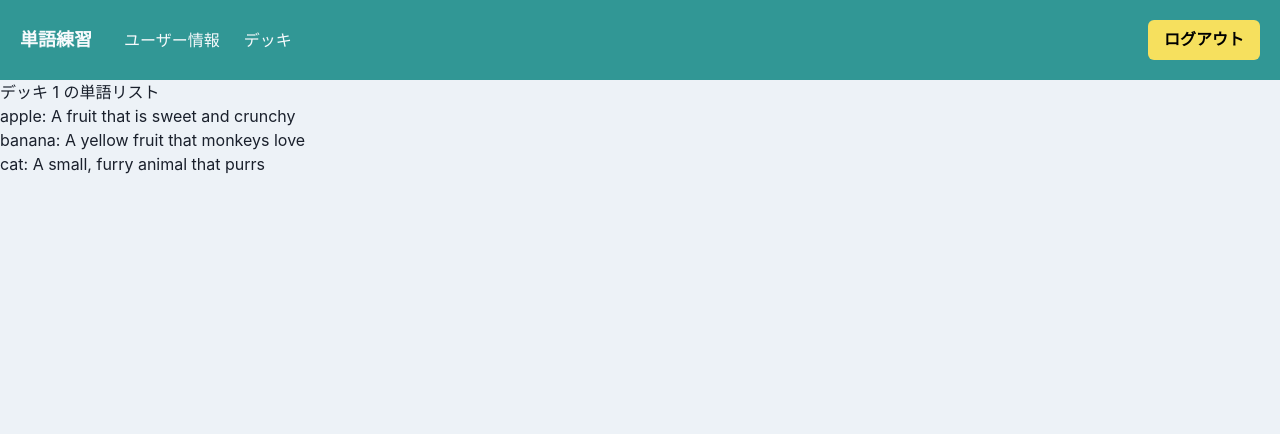
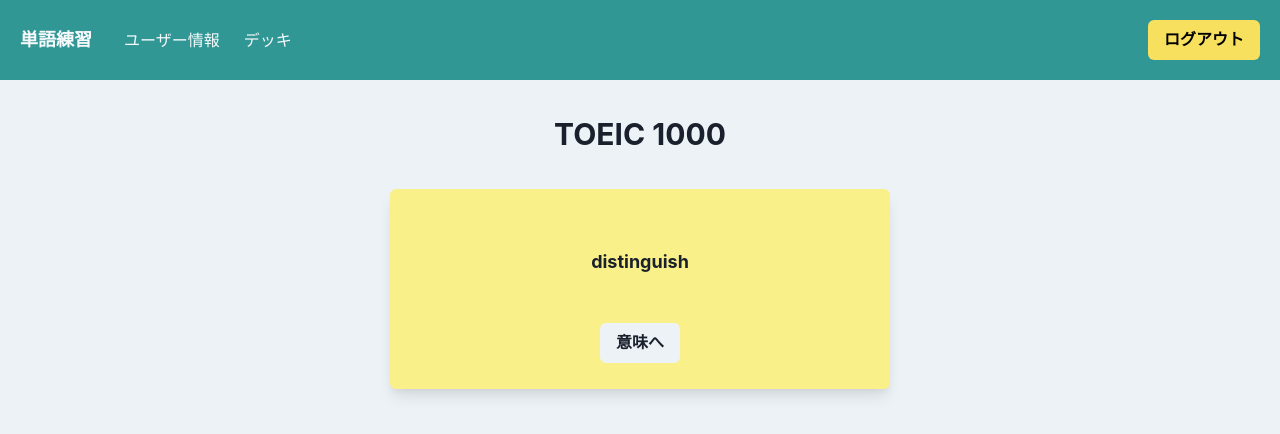
Before and after one commit to kotan519/langageApp, a React (Create React App) app: page /decks/1 in a window 1280 px wide. Shown: the top 434 px of the page. Built offline with nearby package versions, Linux system fonts and the light colour scheme.

Commit message:
add VocaCard

```diff
--- a/src/components/data/DeckData.ts
+++ b/src/components/data/DeckData.ts
@@ -5,9 +5,9 @@
         introduction: "TOEICの頻出単語を1000単語収録しています。",
         percentage: 77,
         words: [
-            { id: "1", term: "apple", definition: "A fruit that is sweet and crunchy" },
-            { id: "2", term: "banana", definition: "A yellow fruit that monkeys love" },
-            { id: "3", term: "cat", definition: "A small, furry animal that purrs" }
+            { id: 12390, entry: "distinguish", meaning:"...を区別する / 〈物事が〉…の特徴である / 《通例canと共に》…をはっきり見る,聞く / 〈自分〉を目立たせる", ipa: "/dɪˈstɪŋɡwɪʃ/", example_sentence: "It is important to distinguish between right and wrong." },
+            { id: 26033, entry: "massive", meaning:"大きくて重い / 大規模な, 膨大な", ipa: "/mæsɪv/", example_sentence: "The elephant is massive." },
+            { id: 18560, entry: "greet", meaning:"〈他〉〈人など〉にあいさつする / 《喜び・親しみ・悪意などをもって》…を迎える《with ...》", ipa: "/ɡriːt/", example_sentence: "I greet my friends every morning." }
         ]
     },
     {
@@ -16,9 +16,9 @@
         introduction: "IELTSの頻出単語を1500単語収録しています。",
         percentage: 21,
         words: [
-            { id: "1", term: "犬", definition: "A common domestic animal in Japan" },
-            { id: "2", term: "猫", definition: "A popular pet animal" },
-            { id: "3", term: "本", definition: "An object to read" }
+            { id: 12390, entry: "distinguish", meaning:"...を区別する / 〈物事が〉…の特徴である / 《通例canと共に》…をはっきり見る,聞く / 〈自分〉を目立たせる", ipa: "/dɪˈstɪŋɡwɪʃ/", example_sentence: "It is important to distinguish between right and wrong." },
+            { id: 26033, entry: "massive", meaning:"大きくて重い / 大規模な, 膨大な", ipa: "/mæsɪv/", example_sentence: "The elephant is massive." },
+            { id: 18560, entry: "greet", meaning:"〈他〉〈人など〉にあいさつする / 《喜び・親しみ・悪意などをもって》…を迎える《with ...》", ipa: "/ɡriːt/", example_sentence: "I greet my friends every morning." }
         ]
     },
     {
@@ -27,9 +27,9 @@
         introduction: "TOEFLの頻出単語を800単語収録しています。",
         percentage: 7,
         words: [
-            { id: "1", term: "犬", definition: "A common domestic animal in Japan" },
-            { id: "2", term: "猫", definition: "A popular pet animal" },
-            { id: "3", term: "本", definition: "An object to read" }
+            { id: 12390, entry: "distinguish", meaning:"...を区別する / 〈物事が〉…の特徴である / 《通例canと共に》…をはっきり見る,聞く / 〈自分〉を目立たせる", ipa: "/dɪˈstɪŋɡwɪʃ/", example_sentence: "It is important to distinguish between right and wrong." },
+            { id: 26033, entry: "massive", meaning:"大きくて重い / 大規模な, 膨大な", ipa: "/mæsɪv/", example_sentence: "The elephant is massive." },
+            { id: 18560, entry: "greet", meaning:"〈他〉〈人など〉にあいさつする / 《喜び・親しみ・悪意などをもって》…を迎える《with ...》", ipa: "/ɡriːt/", example_sentence: "I greet my friends every morning." }
         ]
     },
     {
@@ -38,9 +38,9 @@
         introduction: "Cambridge英検の頻出単語を4000単語収録しています。",
         percentage: 1,
         words: [
-            { id: "1", term: "犬", definition: "A common domestic animal in Japan" },
-            { id: "2", term: "猫", definition: "A popular pet animal" },
-            { id: "3", term: "本", definition: "An object to read" }
+            { id: 12390, entry: "distinguish", meaning:"...を区別する / 〈物事が〉…の特徴である / 《通例canと共に》…をはっきり見る,聞く / 〈自分〉を目立たせる", ipa: "/dɪˈstɪŋɡwɪʃ/", example_sentence: "It is important to distinguish between right and wrong." },
+            { id: 26033, entry: "massive", meaning:"大きくて重い / 大規模な, 膨大な", ipa: "/mæsɪv/", example_sentence: "The elephant is massive." },
+            { id: 18560, entry: "greet", meaning:"〈他〉〈人など〉にあいさつする / 《喜び・親しみ・悪意などをもって》…を迎える《with ...》", ipa: "/ɡriːt/", example_sentence: "I greet my friends every morning." }
         ]
     },
 ]
--- /dev/null
+++ b/src/components/organisms/VocaCard/VocaCard.tsx
@@ -0,0 +1,60 @@
+import { useState } from "react";
+import { Vocabulary } from "../../types/voca/VocaType"
+import { Box, Button, Flex, Spacer, Text } from "@chakra-ui/react";
+
+type Props = {
+    voca: Vocabulary;
+    onClick: () => void;
+}
+
+export const VocaCard = (props: Props) => {
+    const { voca, onClick } = props;
+    const [ isFlipped, setIsFripped ] = useState(true);
+
+    const onUnderstandingButton = () => {
+        setIsFripped(!isFlipped);
+    }
+
+    return (
+        <Box
+            w="500px"
+            h="200px"
+            bg="yellow.200"
+            borderRadius="md"
+            shadow="lg"
+            p={4}
+            _hover={{ cursor: "pointer", opacity: 0.9 }}
+            textAlign="center"
+            display="flex"
+            justifyContent="center"
+            alignItems="center"
+        >
+                {isFlipped ? (
+                    <Box>
+                    <Text p={8} fontSize="lg" fontWeight="bold">{voca.entry}</Text>
+                    <Flex justify="space-around" mt={4}>
+                        <Button onClick={onUnderstandingButton}>意味へ</Button>
+                    </Flex>
+                    </Box>
+
+                ) : (
+                    <Box>
+                        <Text p={8} fontSize="lg" fontWeight="bold">{voca.meaning}</Text>
+                    <Flex>
+                        <Button mx={1} w="90px" onClick={() => {onClick(); onUnderstandingButton()}}>0%</Button>
+                        <Spacer />
+                        <Button mx={1} w="90px" onClick={() => {onClick(); onUnderstandingButton()}}>25%</Button>
+                        <Spacer />
+                        <Button mx={1} w="90px" onClick={() => {onClick(); onUnderstandingButton()}}>50%</Button>
+                        <Spacer />
+                        <Button mx={1} w="90px" onClick={() => {onClick(); onUnderstandingButton()}}>75%</Button>
+                        <Spacer />
+                        <Button mx={1} w="90px" onClick={() => {onClick(); onUnderstandingButton()}}>100%</Button>
+                        <Spacer />
+                    </Flex>
+                    </Box>
+
+                )}
+        </Box>
+    )
+}
--- a/src/components/organisms/layout/Header.tsx
+++ b/src/components/organisms/layout/Header.tsx
@@ -1,4 +1,4 @@
-import { Box, Flex, Heading, Link, ring, useDisclosure } from "@chakra-ui/react"
+import { Box, Flex, Heading, Link, useDisclosure } from "@chakra-ui/react"
 import { FC, memo, useCallback } from "react"
 import { useNavigate } from "react-router-dom";
 
--- a/src/components/pages/deck/vocaCards.tsx
+++ b/src/components/pages/deck/vocaCards.tsx
@@ -1,7 +1,11 @@
 import { useParams } from "react-router-dom";
 import { DeckData } from "../../data/DeckData";
+import { VocaCard } from "../../organisms/VocaCard/VocaCard";
+import { useState } from "react";
+import { Box, Center, Text } from "@chakra-ui/react";
 
 export const VocaCards = () => {
+    const [ currentWord, setCurrentWord ] = useState(0);
     const { id } = useParams<{ id: string }>();
     const deck = DeckData.find(deck => deck.deckId === Number(id));
 
@@ -9,16 +13,25 @@
         return <p>単語が見つかりません。</p>
     }
 
+
+
+    const onClickUnderstandingButton = () => {
+        setCurrentWord((prevIndex) =>
+            prevIndex === deck.words.length - 1 ? 0 : prevIndex + 1
+        );
+    }
+
     return (
         <div>
-            <h2>デッキ {deck.deckId} の単語リスト</h2>
-            <ul>
-                {deck.words.map((word) => (
-                <li key={word.id}>
-                    {word.term}: {word.definition}
-                </li>
-                ))}
-            </ul>
+            <Center>
+
+                <Box>
+                    <Text fontSize="3xl" fontWeight="bold" p={8} align="center">{deck.title}</Text>
+                    <VocaCard voca={deck.words[currentWord]} onClick={onClickUnderstandingButton}/>
+                </Box>
+
+            </Center>
+
         </div>
     )
 }
--- /dev/null
+++ b/src/components/types/voca/VocaType.ts
@@ -0,0 +1,7 @@
+export type Vocabulary = {
+    id: number,
+    entry: string,
+    meaning: string,
+    ipa: string,
+    example_sentence: string,
+}
```
